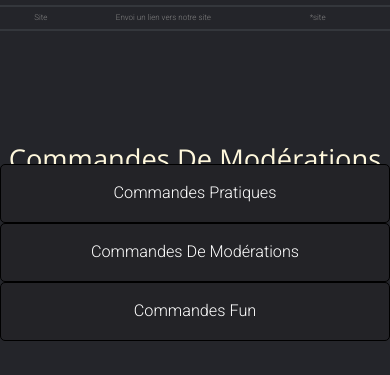
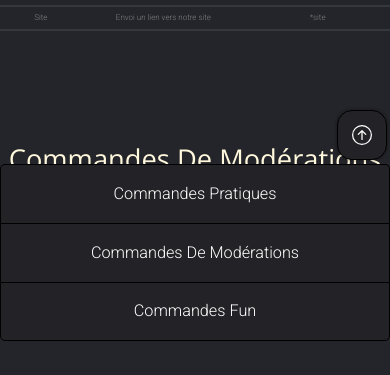
Before and after one commit to Maison-hub/LaneV1, a PHP site: page /fonctionnalites.html in a window 390 px wide. Shown: the part 503-878 px from the top of the page. Run offline with PHP 8.4, Linux system fonts and the light colour scheme.

Commit message:
add go top on nav table

```diff
--- a/css/css_fonctionnalites.css
+++ b/css/css_fonctionnalites.css
@@ -158,52 +158,89 @@ html {
     cursor: pointer;
   }
 
-  .nav-table :nth-child(1){
+  .nav-table :nth-child(2){
+    display: flex;
+    opacity: 0;
+   transform: translatey(-15px);
+   animation: onLoad .5s .6s ease-out forwards;
+  }
+  .nav-table :nth-child(3){
+    opacity: 0;
+   transform: translatey(-15px);
+   animation: onLoad .5s .8s ease-out forwards;
+  }
+  .nav-table :nth-child(4){
     opacity: 0;
    transform: translatey(-15px);
    animation: onLoad .5s 1s ease-out forwards;
   }
-  .nav-table :nth-child(2){
+  .nav-table :nth-child(5){
     opacity: 0;
    transform: translatey(-15px);
-   animation: onLoad .5s 1.5s ease-out forwards;
+   animation: onLoad .5s 1.2s ease-out forwards;
   }
-  .nav-table :nth-child(3){
-    opacity: 0;
-   transform: translatey(-15px);
-   animation: onLoad .5s 2s ease-out forwards;
-  }
+
+ @media  screen and (min-width: 700px) {
+   .nav-table :nth-child(1){
+     display: none;
+   }
+ }
 
  @media screen and (max-width: 700px){
     .nav-table{
      position: fixed;
      display: flex;
      width: 100%;
-     height: 21vh;
+     height: 30vh;
      flex-direction: column;
-     justify-content: center;
+     justify-content: flex-end;
      align-items: center;
      top: unset;
      bottom: 0;
     }
-
     .nav-table a {
         margin: 0px;
         border-radius: 5px;
         font-size:calc(2vw + 1vh);
     }
-
-    .third-table{
-        padding-bottom: 25vh ;
-    }
-
-    #nav-item1{
-        border-top-right-radius: unset;
+    .nav-table a:nth-child(1){
+      margin-left: calc(100% - 60px + 1vw);
+      margin-bottom: 1vw;
+      animation: none;
+      width: 50px;
+      height: 50px;
+      border-radius: 30%;
+      box-shadow: 0px 0px 2px 2px rgba(0, 0, 0, 0.15);
+      -moz-box-shadow: 0px 0px 2px 2px rgba(0, 0, 0, 0.15);
+      -webkit-box-shadow: 0px 0px 2px 2px rgba(0, 0, 0, 0.15);
+   }
+    .nav-table :nth-child(2){
+        display: none;
      }
-
-     #nav-item3{
-        border-bottom-right-radius: unset;
+     .nav-table :nth-child(3){
+      border-bottom: unset;
+      border-bottom-left-radius: unset;
+      border-bottom-right-radius: unset;
+      animation: none;
+      opacity: 1;
+      transform: none;
+   }
+     .nav-table :nth-child(4){
         border-bottom: unset;
+        border-top-left-radius: unset;
+       border-top-right-radius: unset;
+       border-bottom-left-radius: unset;
+      border-bottom-right-radius: unset;
+        animation: none;
+        opacity: 1;
+        transform: none;
+     }
+     .nav-table :nth-child(5){
+      border-top-left-radius: unset;
+      border-top-right-radius: unset;
+      animation: none;
+      opacity: 1;
+      transform: none;
      }
   }
 
--- a/css/css_support.css
+++ b/css/css_support.css
@@ -45,7 +45,7 @@ html {
   .navbar{
     opacity: 0;
     transform: translateY(-30px);
-    animation: onLoad 0.5s 1s ease-out forwards;
+    animation: onLoad 0.5s 2s ease-out forwards;
 }
 
  .support-title{
@@ -58,6 +58,8 @@ html {
 
  .flex-container {
   position: relative;
+  width: 100%;
+  overflow: hidden ;
   margin-top: 40vh;
   transform: translateY(-50%);
   display: flex;
--- a/fonctionnalites.html
+++ b/fonctionnalites.html
@@ -46,6 +46,12 @@
 
         <!--nav table-->
         <div class="nav-table">
+            <a href="#hautDePage">
+                <svg xmlns="http://www.w3.org/2000/svg" width="20px" height="20px" fill="currentColor" class="bi bi-arrow-up-circle" viewBox="0 0 16 16">
+                    <path fill-rule="evenodd" d="M1 8a7 7 0 1 0 14 0A7 7 0 0 0 1 8zm15 0A8 8 0 1 1 0 8a8 8 0 0 1 16 0zm-7.5 3.5a.5.5 0 0 1-1 0V5.707L5.354 7.854a.5.5 0 1 1-.708-.708l3-3a.5.5 0 0 1 .708 0l3 3a.5.5 0 0 1-.708.708L8.5 5.707V11.5z"/>
+              </svg>
+            </a>
+            <a href="#hautDePage">Haut De Page</a>
             <a href="#commandes-pratiques" class="a-nav-table">Commandes Pratiques</a>
             <a href="#commandes-moderations">Commandes De Modérations</a>
             <a href="#commande-fun">Commandes Fun</a>
```
